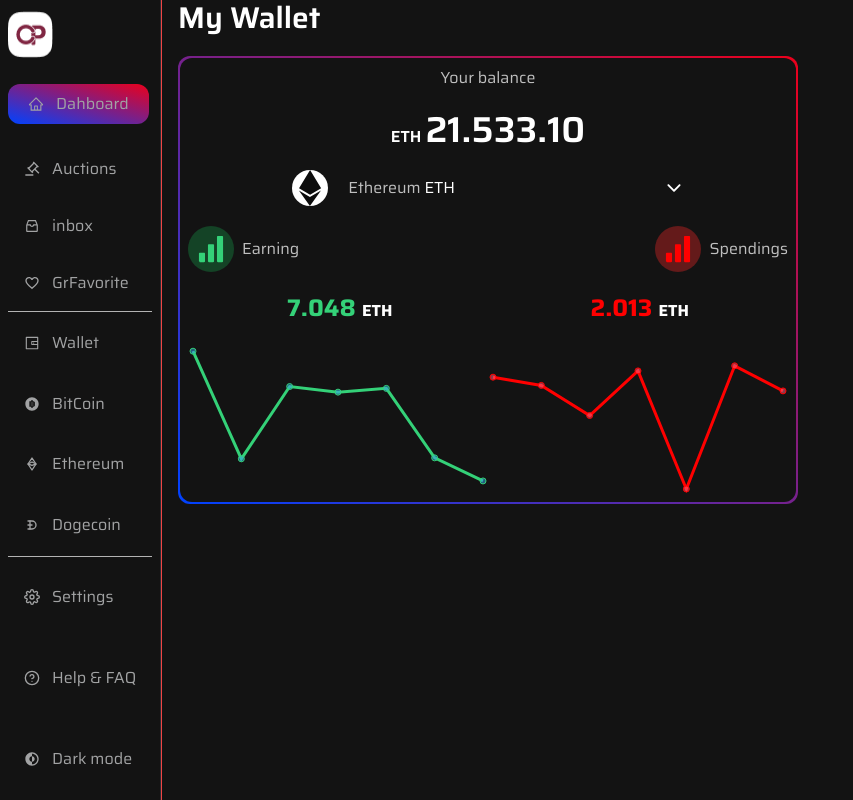
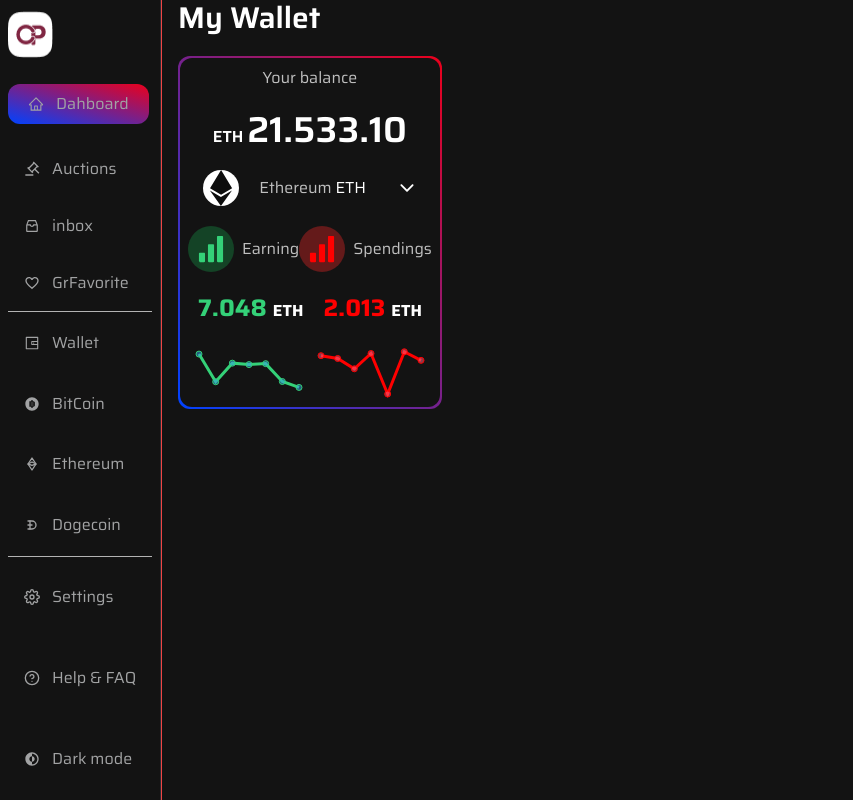
Before and after one commit to aimdexter/nft_landing, a Next.js app: page / in a window 1280 px wide. Shown: the whole page, without its empty margins (0-853 px from the left). Built offline with nearby package versions, Linux system fonts and the light colour scheme.

Commit message:
feat: fixed charts width

```diff
--- a/components/wallet/Charts.jsx
+++ b/components/wallet/Charts.jsx
@@ -58,9 +58,13 @@
 const ChartCrypto = () => {
   return (
     <>
-      <div className="flex w-1/2">
-        <Line options={options} data={earning} />
-        <Line options={options} data={spending} />
+      <div className="flex justify-around">
+        <div className="w-[110px]">
+          <Line options={options} data={earning} />
+        </div>
+        <div className="w-[110px]">
+          <Line options={options} data={spending} />
+        </div>
       </div>
     </>
   );
```
